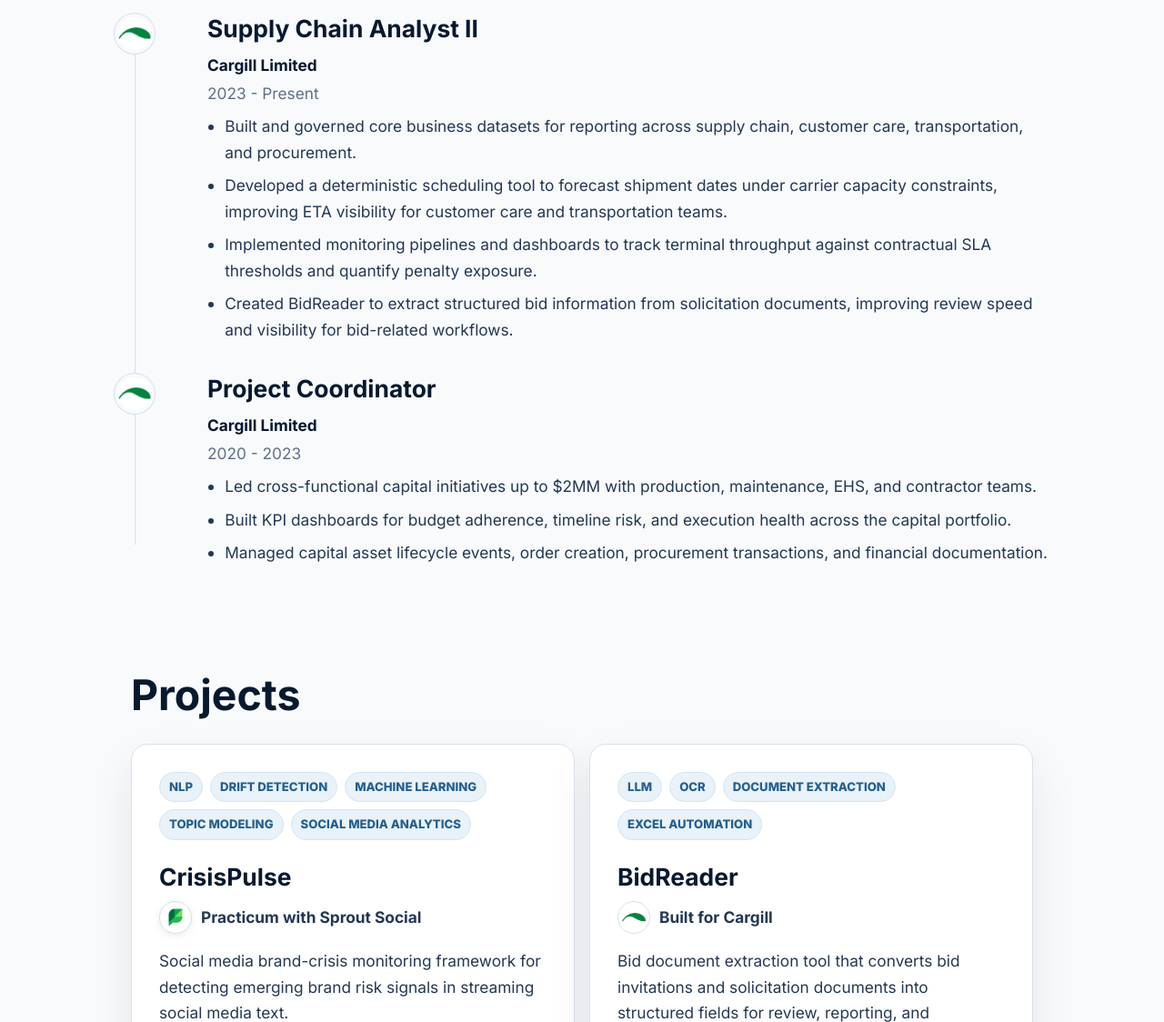
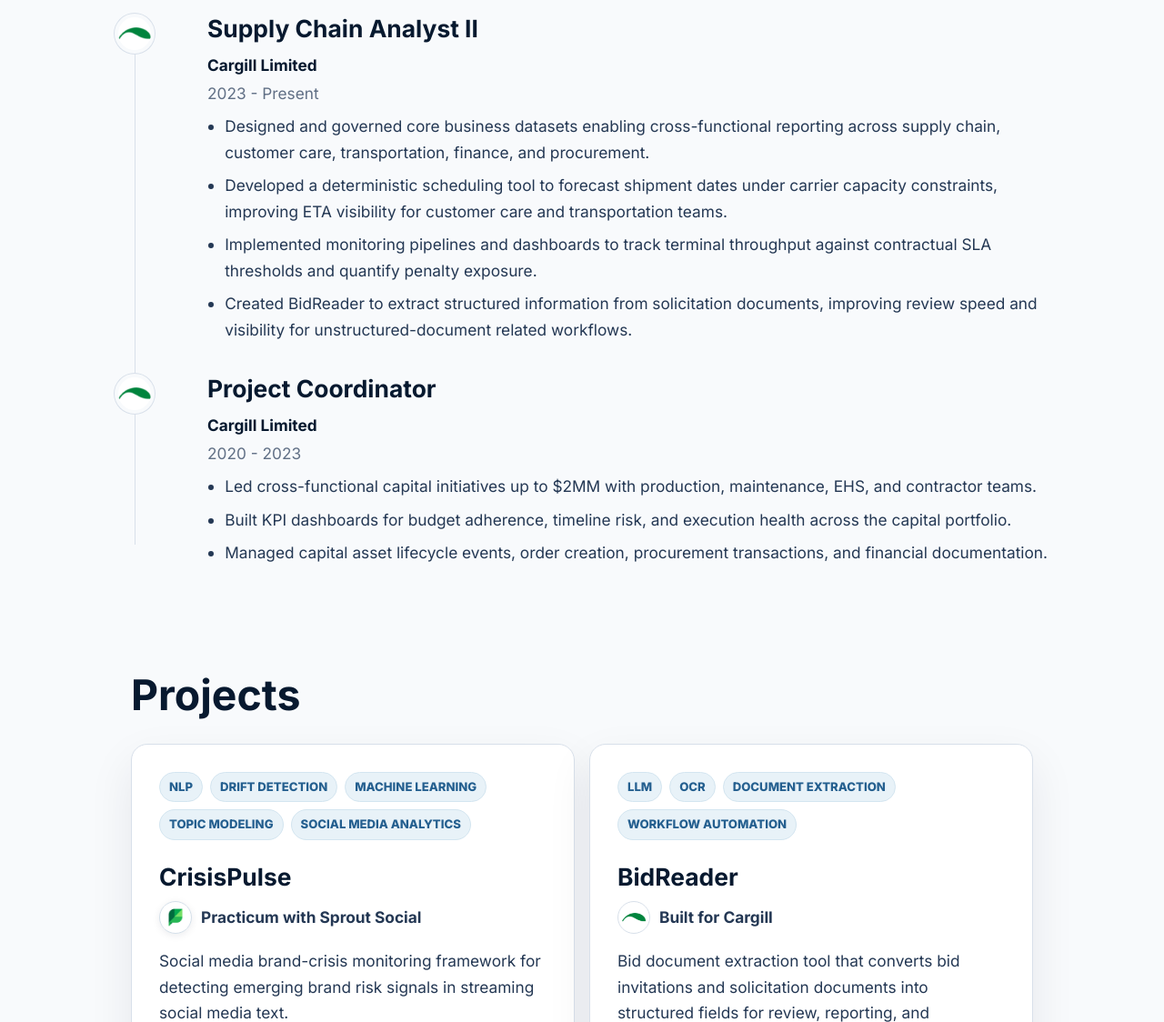
Before and after one commit to eastskykim/eastskykim.github.io, a plain HTML site: page index.html in a window 1280 px wide. Shown: the part 920-2044 px from the top of the page at 91% size. Drawn offline with Linux system fonts and the light colour scheme.

Commit message:
Update analyst bullets and BidReader tag

```diff
--- a/index.html
+++ b/index.html
@@ -100,9 +100,9 @@
               <p class="timeline-date">2023 - Present</p>
               <ul>
                 <li>
-                  Built and governed core business datasets for reporting
-                  across supply chain, customer care, transportation, and
-                  procurement.
+                  Designed and governed core business datasets enabling
+                  cross-functional reporting across supply chain, customer care,
+                  transportation, finance, and procurement.
                 </li>
                 <li>
                   Developed a deterministic scheduling tool to forecast shipment
@@ -115,9 +115,9 @@
                   penalty exposure.
                 </li>
                 <li>
-                  Created BidReader to extract structured bid information from
+                  Created BidReader to extract structured information from
                   solicitation documents, improving review speed and visibility
-                  for bid-related workflows.
+                  for unstructured-document related workflows.
                 </li>
               </ul>
             </div>
@@ -202,7 +202,7 @@
               <span>LLM</span>
               <span>OCR</span>
               <span>Document extraction</span>
-              <span>Excel automation</span>
+              <span>Workflow automation</span>
             </div>
             <h3>BidReader</h3>
             <p class="project-affiliation">
```
